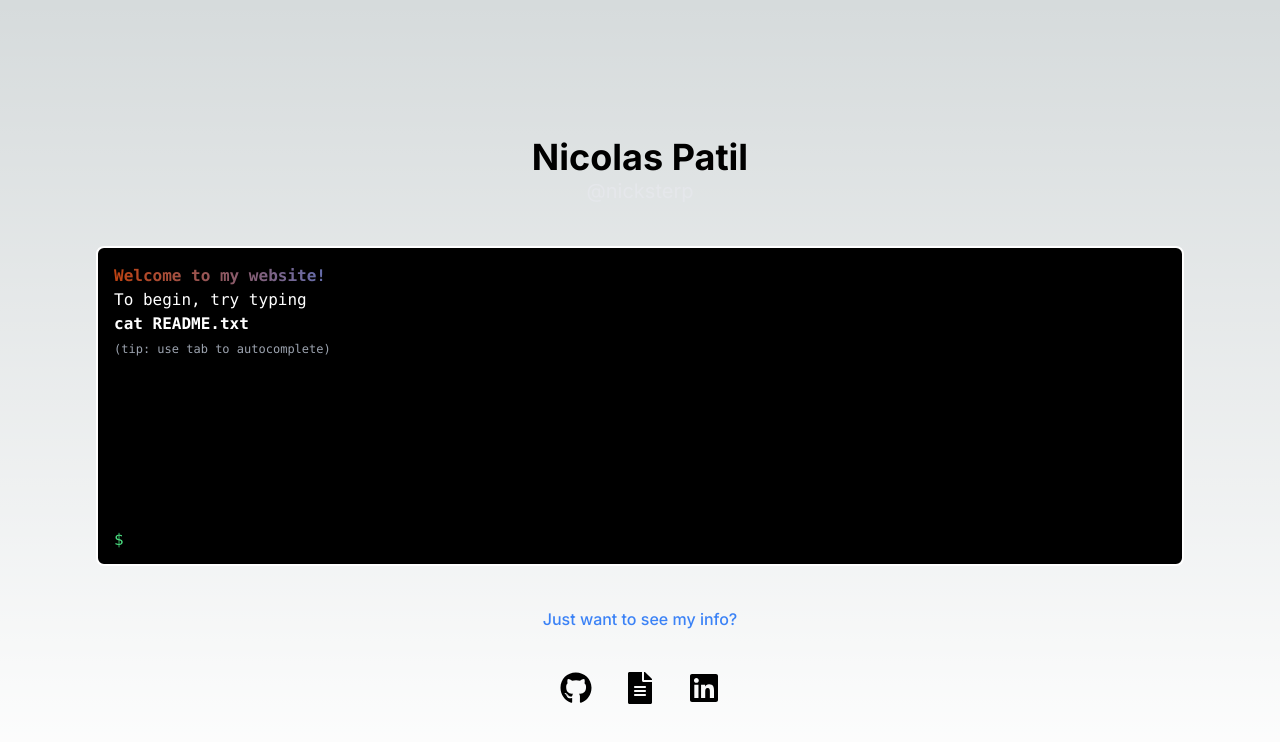
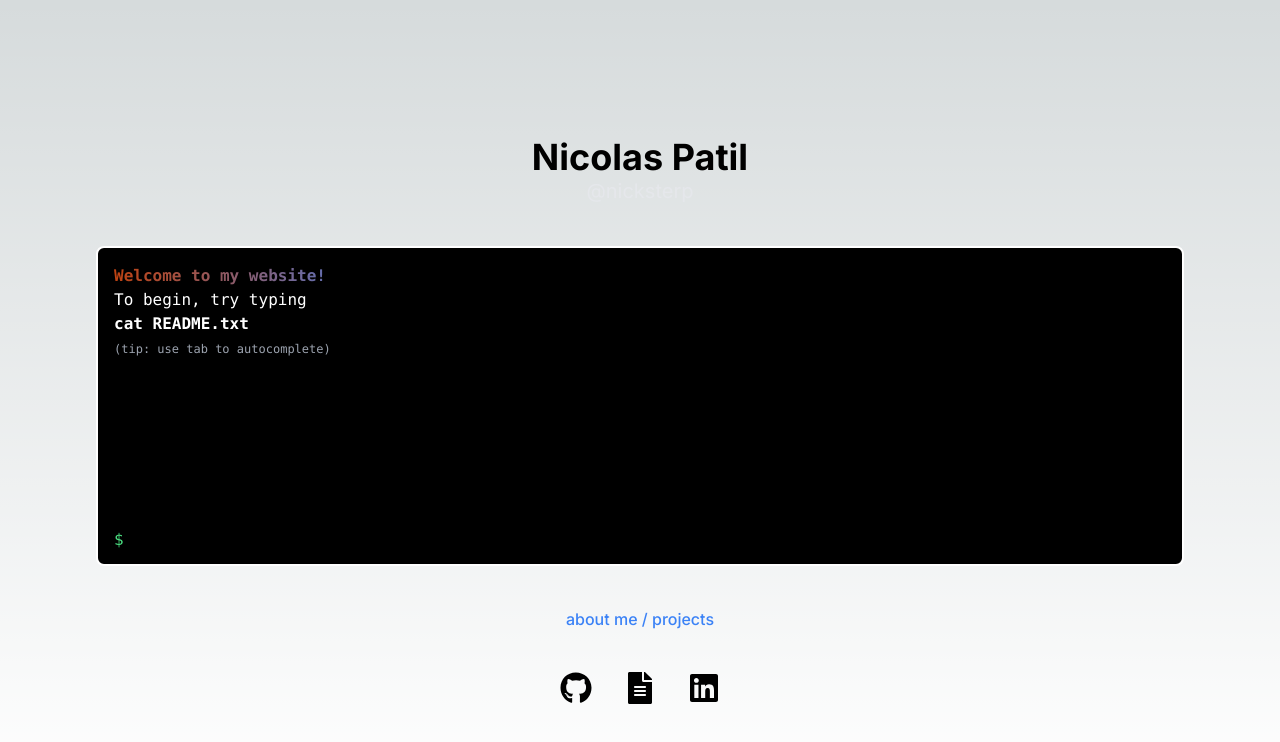
Before and after one commit to nicksterp/personal-website, a Next.js app: page / in a window 1280 px wide. Shown: the top 742 px of the page. Built offline with nearby package versions, Linux system fonts and the light colour scheme; no server answers.

Commit message:
renamed about me

```diff
--- a/app/page.tsx
+++ b/app/page.tsx
@@ -22,7 +22,7 @@ export default function Home() {
 
       <Terminal />
 
-      <a href='/info' className='font-medium text-blue-500 hover:underline'>Just want to see my info?</a>
+      <a href='/info' className='font-medium text-blue-500 hover:underline'>about me / projects</a>
 
       <div className="flex justify-center space-x-8 py-8 sm:py-0">
         <a href="https://github.com/nicksterp">
```
